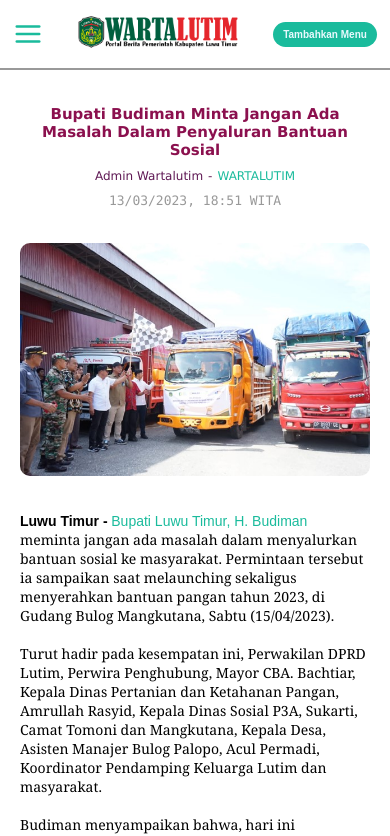
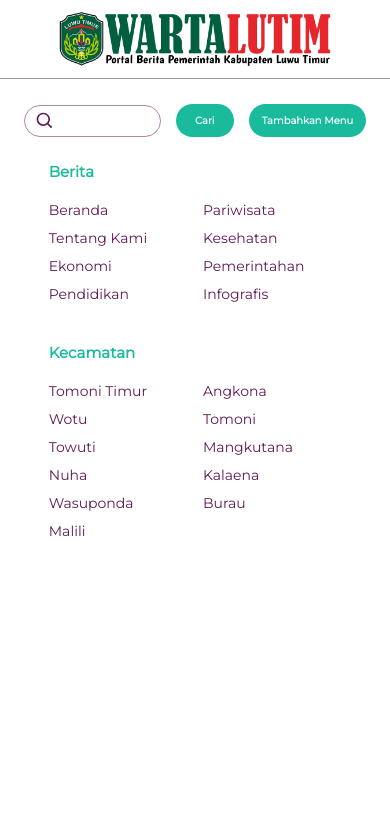
Before and after one commit to achmadjie/Wartalutim-2.0, a React (Create React App) app: page /news in a window 390 px wide. Shown: the top 836 px of the page. Built offline with nearby package versions, Linux system fonts and the light colour scheme.

Commit message:
finalize the component menu for mobile size

```diff
--- a/src/App.jsx
+++ b/src/App.jsx
@@ -4,6 +4,7 @@
 import Home from "./pages/homepage/Homepage";
 import About from "./pages/about/About";
 import News from "./pages/news/News";
+import MenuMobile from "./components/menu-mobile/MenuMobile";
 
 import './App.css';
 
@@ -11,22 +12,23 @@
   return (
     <div className="App">
       {
-        <Navbar />
+        // <Navbar />
       }
 
       {
-        // <News />
+        <MenuMobile />
       }
 
       <Routes>
-        <Route index path = "/" element={<Home />} />
-        <Route path = "/home" element={<Home />} />
-        <Route path = "/about" element={<About />} />
-        <Route path = "/news" element={<News />} />
+        {/* <Route index path = "/" element={<Home />} /> */}
+        {/* <Route path = "/home" element={<Home />} /> */}
+        {/* <Route path = "/about" element={<About />} /> */}
+        {/* <Route path = "/news" element={<News />} /> */}
+        {/* <Route path = "/menumobile" element={<MenuMobile />} /> */}
       </Routes>
 
       {
-        <Footer />
+        // <Footer />
       }
     </div>
   );
--- /dev/null
+++ b/src/components/menu-mobile/MenuMobile.jsx
@@ -0,0 +1,53 @@
+import React from "react";
+import logo from "../../assets/images/logo.png";
+import { BiSearch } from "react-icons/bi";
+import styles from "./MenuMobile.module.css";
+
+export default function MenuMobile() {
+  return (
+    <div className={styles.menu_mobile_container}>
+      <img className={styles.logo} src={logo} alt="wartalutim-logo" />
+      <div className={styles.menu_container}>
+        <hr className={styles.menu_rule} />
+        <div className={styles.search_bar_container}>
+          <div className={styles.search_bar}>
+            <BiSearch size={"20px"} color={"var(--purple)"} />
+          </div>
+          <button className={styles.search_btn}>Cari</button>
+          <button className={styles.add_menu_btn}>Tambahkan Menu</button>
+        </div>
+        <div className={styles.menu_details}>
+          <div className={styles.news_menu}>
+            <h3 className={styles.news_text}>berita</h3>
+            <div className={styles.news_details}>
+              <p className={styles.news_desc}>beranda</p>
+              <p className={styles.news_desc}>tentang kami</p>
+              <p className={styles.news_desc}>ekonomi</p>
+              <p className={styles.news_desc}>pendidikan</p>
+              <p className={styles.news_desc}>pariwisata</p>
+              <p className={styles.news_desc}>kesehatan</p>
+              <p className={styles.news_desc}>pemerintahan</p>
+              <p className={styles.news_desc}>infografis</p>
+            </div>
+          </div>
+          <div className={styles.district_menu}>
+            <h3 className={styles.district_text}>kecamatan</h3>
+            <div className={styles.district_details}>
+              <p className={styles.district_desc}>tomoni timur</p>
+              <p className={styles.district_desc}>wotu</p>
+              <p className={styles.district_desc}>towuti</p>
+              <p className={styles.district_desc}>nuha</p>
+              <p className={styles.district_desc}>wasuponda</p>
+              <p className={styles.district_desc}>malili</p>
+              <p className={styles.district_desc}>angkona</p>
+              <p className={styles.district_desc}>tomoni</p>
+              <p className={styles.district_desc}>mangkutana</p>
+              <p className={styles.district_desc}>kalaena</p>
+              <p className={styles.district_desc}>burau</p>
+            </div>
+          </div>
+        </div>
+      </div>
+    </div>
+  );
+}
--- /dev/null
+++ b/src/components/menu-mobile/MenuMobile.module.css
@@ -0,0 +1,122 @@
+.menu_mobile_container {
+  display: flex;
+  flex-direction: column;
+  align-items: center;
+  padding: 10px 0px;
+  row-gap: 10px;
+  width: 100%;
+}
+
+.logo {
+  max-width: 70%;
+  max-height: auto;
+  object-fit: cover;
+}
+
+.menu_container {
+  display: flex;
+  flex-direction: column;
+  justify-content: center;
+  align-items: center;
+  row-gap: 25px;
+  width: 100%;
+}
+
+.menu_rule {
+  border-top: 0.5px solid var(--grey);
+  width: 100%;
+}
+
+.search_bar_container {
+  display: flex;
+  align-items: center;
+  justify-content: center;
+  column-gap: 15px;
+  width: 100%;
+}
+
+.search_bar {
+  display: flex;
+  align-items: center;
+  border: 0.063rem solid rgba(95, 24, 84, 0.5);
+  border-radius: 20px;
+  width: 35%;
+  height: auto;
+  padding: 5px 10px;
+  cursor: pointer;
+}
+
+.search_btn {
+  width: 15%;
+  height: auto;
+  padding: 10px;
+  border-radius: 20px;
+  background-color: var(--tosca);
+  cursor: pointer;
+  font-family: var(--font-navbar);
+  font-weight: 600;
+  color: var(--bluesky);
+  font-size: var(--font-10);
+}
+
+.add_menu_btn {
+  width: 30%;
+  height: auto;
+  padding: 10px;
+  border-radius: 20px;
+  background-color: var(--tosca);
+  cursor: pointer;
+  font-family: var(--font-navbar);
+  font-weight: 600;
+  color: var(--bluesky);
+  font-size: var(--font-10);
+}
+
+.menu_details {
+  display: flex;
+  flex-direction: column;
+  align-items: center;
+  /* justify-content: center; */
+  row-gap: 30px;
+  width: 100%;
+  text-align: start;
+  text-transform: capitalize;
+  /* padding-left: 40px; */
+}
+
+.news_menu,
+.district_menu {
+  display: flex;
+  flex-direction: column;
+  align-items: flex-start;
+  padding: 0px;
+  gap: 20px;
+  width: 75%;
+}
+
+.news_text,
+.district_text {
+  font-size: var(--font-15);
+  font-weight: 700;
+  font-family: var(--font-navbar);
+  color: var(--tosca);
+  width: fit-content;
+}
+
+.news_details,
+.district_details {
+  /* display: flex;
+	flex-direction: column; */
+  width: 100%;
+  columns: 2;
+}
+
+.news_desc,
+.district_desc {
+  font-size: var(--font-14);
+  font-weight: 400;
+  font-family: var(--font-navbar);
+  color: var(--purple);
+  width: fit-content;
+  margin-bottom: 10px;
+}
--- a/src/index.css
+++ b/src/index.css
@@ -21,6 +21,7 @@
   --font-verdana: verdana;
   --font-georgia: georgia;
   --font-consolas: consolas;
+  --font-navbar: montserrat;
 }
 
 * {
@@ -32,10 +33,6 @@
   box-sizing: border-box;
   list-style-type: none;
   text-decoration: none;
-  /* display: flex; */
-  /* justify-content: center; */
-  /* height: 100%; */
-  /* width: 100%; */
 }
 
 body::-webkit-scrollbar {
```
